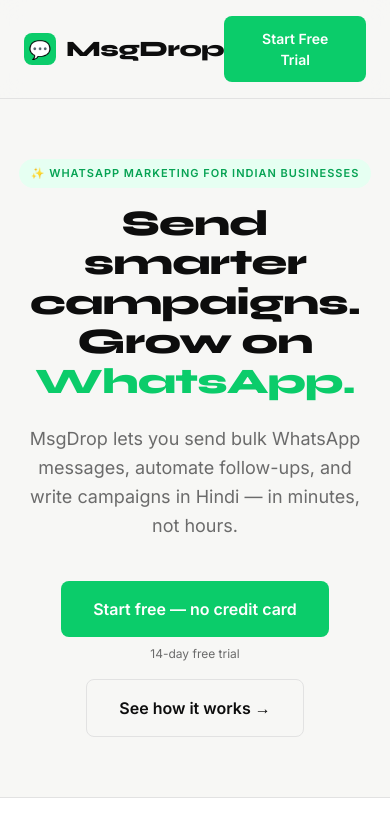
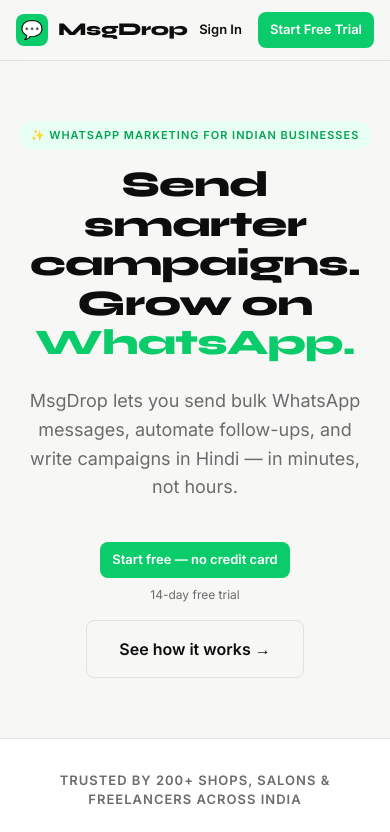
Before and after one commit to webgurdians/msgdrop, a React (Vite) app in the folder frontend/: page / in a window 390 px wide. Shown: the top 832 px of the page. Built offline with nearby package versions, Linux system fonts and the light colour scheme.

Commit message:
Make navbar buttons responsive and bring back Sign In on mobile

```diff
--- a/frontend/src/pages/Landing.tsx
+++ b/frontend/src/pages/Landing.tsx
@@ -49,19 +49,23 @@
         @media (max-width: 768px) {
           .mobile-col { flex-direction: column !important; }
           .hero-h1 { font-size: 36px !important; }
-          .md-flex, .hide-mobile { display: none !important; }
+          .md-flex { display: none !important; }
           .pricing-growth { transform: none !important; border: 2px solid #0BCC6A !important; box-shadow: none !important; }
           .cta-h2 { font-size: 32px !important; }
           .section { padding: 60px 16px !important; }
+          .nav-container { padding: 12px 16px !important; }
+          .btn-primary { padding: 8px 12px !important; font-size: 13px !important; }
+          .btn-nav { padding: 8px 8px !important; font-size: 13px !important; }
+          .logo-text { font-size: 18px !important; }
         }
       `}</style>
 
       {/* Navbar */}
       <nav style={{ position: "sticky", top: 0, background: "rgba(247, 247, 245, 0.9)", backdropFilter: "blur(12px)", zIndex: 100, borderBottom: `1px solid ${C.border}` }}>
-        <div style={{ maxWidth: 1100, margin: "0 auto", padding: "16px 24px", display: "flex", justifyContent: "space-between", alignItems: "center" }}>
+        <div className="nav-container" style={{ maxWidth: 1100, margin: "0 auto", padding: "16px 24px", display: "flex", justifyContent: "space-between", alignItems: "center" }}>
           <div style={{ display: "flex", alignItems: "center", gap: 10, cursor: "pointer" }} onClick={() => window.scrollTo(0,0)}>
             <div style={{ width: 32, height: 32, borderRadius: 8, background: C.green, display: "flex", alignItems: "center", justifyContent: "center", fontSize: 18 }}>💬</div>
-            <div className="font-display" style={{ fontSize: 22, fontWeight: 800, color: C.ink }}>MsgDrop</div>
+            <div className="logo-text font-display" style={{ fontSize: 22, fontWeight: 800, color: C.ink }}>MsgDrop</div>
           </div>
 
           <div style={{ display: "flex", gap: 8, alignItems: "center" }}>
@@ -69,8 +73,8 @@
               <button className="btn-nav" onClick={() => scrollTo('how-it-works')}>How it works</button>
               <button className="btn-nav" onClick={() => scrollTo('pricing')}>Pricing</button>
             </div>
-            <button className="btn-nav hide-mobile" onClick={navToLogin} style={{ fontWeight: 600 }}>Sign In</button>
-            <button className="btn-primary" onClick={navToLogin}>Start Free Trial</button>
+            <button className="btn-nav" onClick={navToLogin} style={{ fontWeight: 600, whiteSpace: "nowrap" }}>Sign In</button>
+            <button className="btn-primary" onClick={navToLogin} style={{ whiteSpace: "nowrap" }}>Start Free Trial</button>
           </div>
         </div>
       </nav>
```
